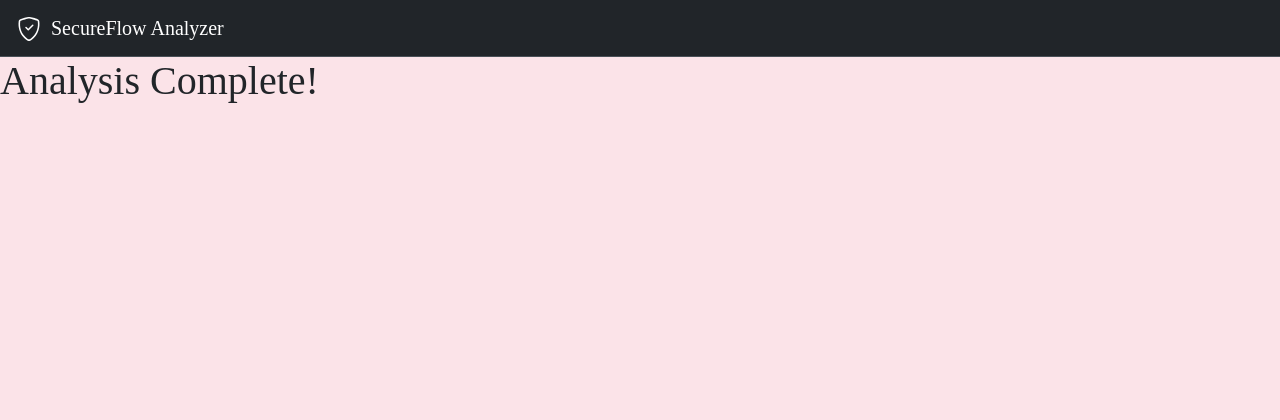
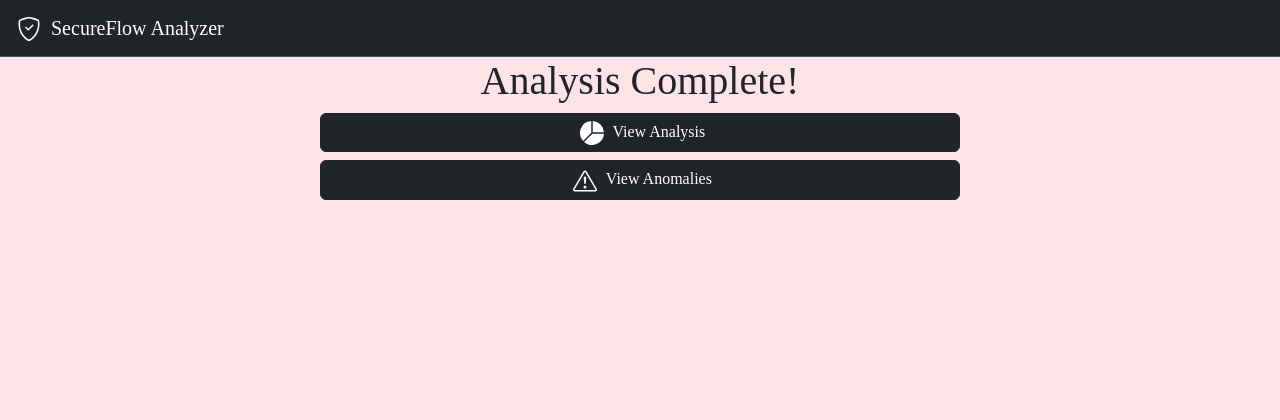
Before and after one commit to JasonGri/SecureFlow-Analyzer, a Django app: page /analyzer/ in a window 1280 px wide. Shown: the top 420 px of the page. Run offline with Django 5.2, Linux system fonts and the light colour scheme; some libraries are stand-ins or nearby versions.

Commit message:
App URLs added

```diff
--- /dev/null
+++ b/SecureFlow_Analyzer/analyzer/templates/analyzer/analysis.html
@@ -0,0 +1,5 @@
+{% extends "analyzer/base.html" %} {% load static %} {% block body %}
+<h1 class="text-center"
+  >These are the Network Traffic Analysis Observations:</h1
+>
+{%endblock %}
--- /dev/null
+++ b/SecureFlow_Analyzer/analyzer/templates/analyzer/anomaly.html
@@ -0,0 +1,2 @@
+{% extends "analyzer/base.html" %} {% load static %} {% block body %}
+<h1 class="text-center">These are the Anomalies observed:</h1>{% endblock %}
--- a/SecureFlow_Analyzer/analyzer/templates/analyzer/results.html
+++ b/SecureFlow_Analyzer/analyzer/templates/analyzer/results.html
@@ -1,3 +1,21 @@
 {% extends "analyzer/base.html" %} {% load static %} {% block body %}
-<h1>Analysis Complete!</h1>
+<h1 class="text-center">Analysis Complete!</h1>
+<div class="d-grid gap-2 col-6 mx-auto">
+  <a class="btn btn-dark" href="{% url 'analyzer:analysis' %}" role="button"
+    ><img
+      src="{% static 'svgIcons/pie-chart-fill.svg' %}"
+      class="svg filter-white"
+    />
+    View Analysis</a
+  >
+
+  <a class="btn btn-dark" href="{% url 'analyzer:anomaly' %}" role="button"
+    ><img
+      src="{% static 'svgIcons/exclamation-triangle.svg' %}"
+      class="svg filter-white"
+    />
+    View Anomalies</a
+  >
+</div>
+
 {% endblock %}
--- a/SecureFlow_Analyzer/analyzer/urls.py
+++ b/SecureFlow_Analyzer/analyzer/urls.py
@@ -5,5 +5,9 @@ from . import views
 app_name = "analyzer" # App-specific url namespace
 urlpatterns = [
     # /analyzer/
-    path("", views.results, name="results")
+    path("", views.results, name="results"),
+    # /analyzer/analysis
+    path("analysis", views.analysis, name="analysis"),
+    # /analyzer/anomaly
+    path("anomaly", views.anomaly, name="anomaly")
 ]
--- a/SecureFlow_Analyzer/analyzer/views.py
+++ b/SecureFlow_Analyzer/analyzer/views.py
@@ -22,3 +22,9 @@ def index(req):
 
 def results(req):
     return render(req, "analyzer/results.html")
+
+def analysis(req):
+    return render(req, "analyzer/analysis.html")
+
+def anomaly(req):
+    return render(req, "analyzer/anomaly.html")
```
Also changed, not shown: SecureFlow_Analyzer/static/svgIcons/exclamation-triangle-fill.svg (added), SecureFlow_Analyzer/static/svgIcons/exclamation-triangle.svg (added), SecureFlow_Analyzer/static/svgIcons/pie-chart-fill.svg (added), SecureFlow_Analyzer/static/svgIcons/pie-chart.svg (added).
